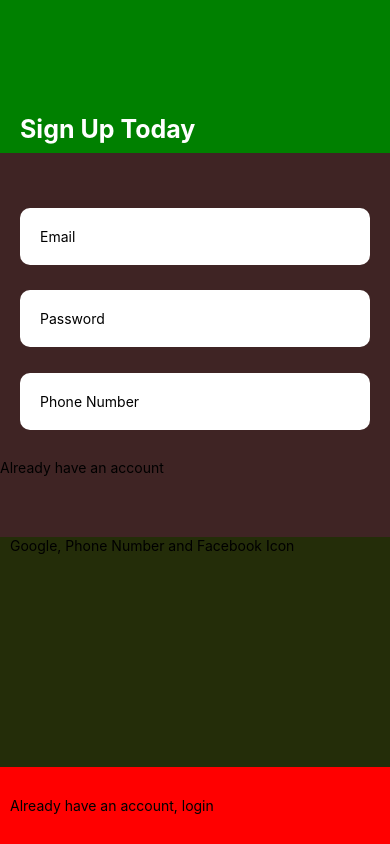
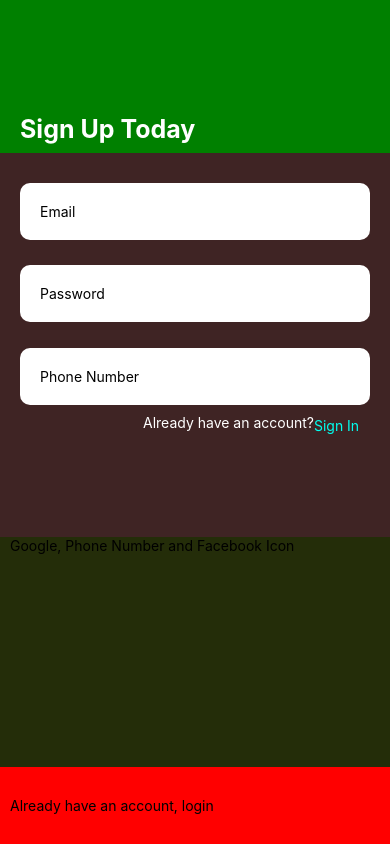
Before and after one commit to Sedinamm/Photography-mobile-app, a React Native app: screen / in a window 390 px wide. Built offline with nearby package versions, Linux system fonts and the light colour scheme.

Commit message:
styled text

```diff
--- a/Screens/Signup.js
+++ b/Screens/Signup.js
@@ -21,7 +21,7 @@ export default function Signup() {
       {/* Text input and Btn */}
       <View style={{flex: 5,backgroundColor: "#7448", }}>
         {/* Email */}
-        <View style={{top:15}}>
+        <View style={{top:-10}}>
       <View style={{top: 20, margin:20, }}>
             <TextInput
               keyboardType="email-address"
@@ -55,9 +55,17 @@ export default function Signup() {
               }}
             />
           </View>
-          <Text>
-            Already have an account
-          </Text>
+          {/* Text{Already have an account?} */}
+          <View>
+          <Text style={{color:"white", marginLeft:143, bottom:20,}}>
+            Already have an account?
+            <TouchableOpacity>
+              <Text style={{color:"#00FFF0", bottom:-3,}}>Sign In</Text>
+            </TouchableOpacity>
+              </Text>
+            </View>
+
+            <View></View>
           </View>
       </View>
 
```
